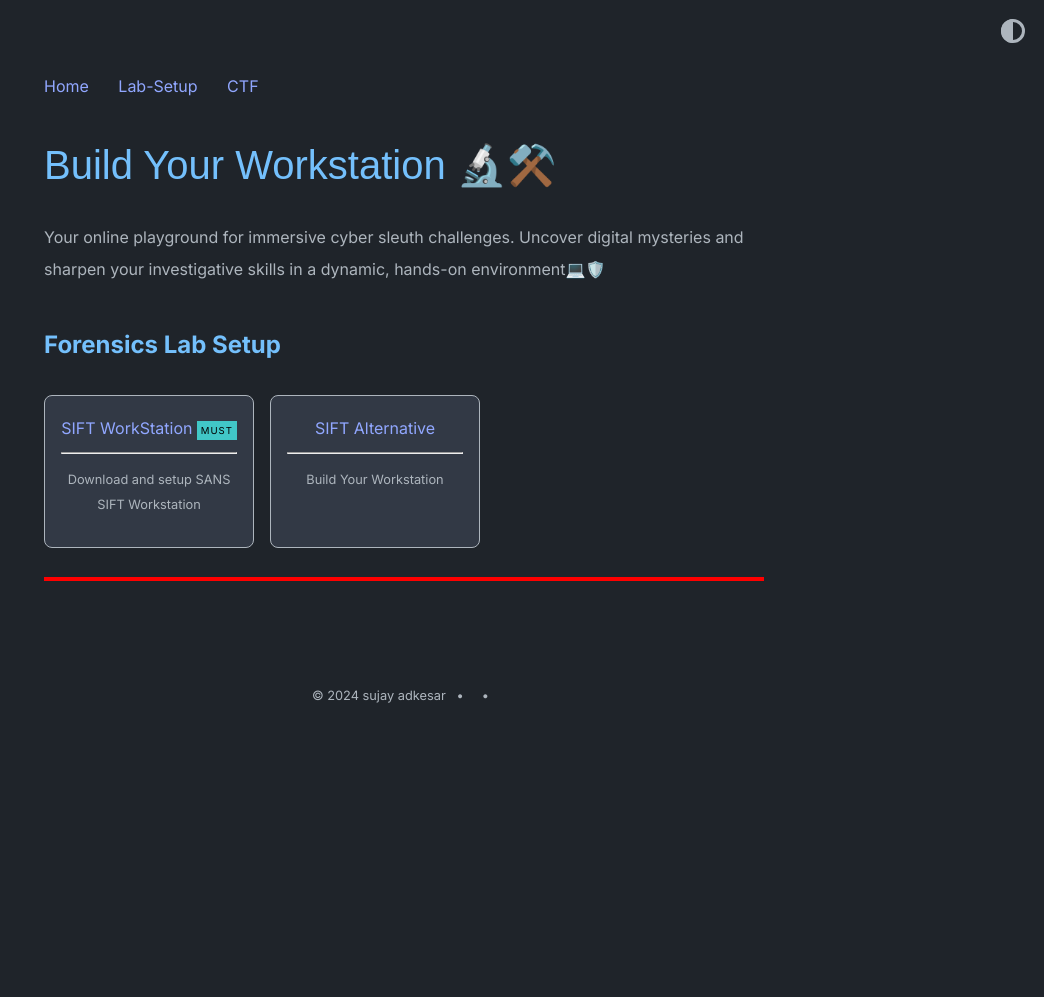
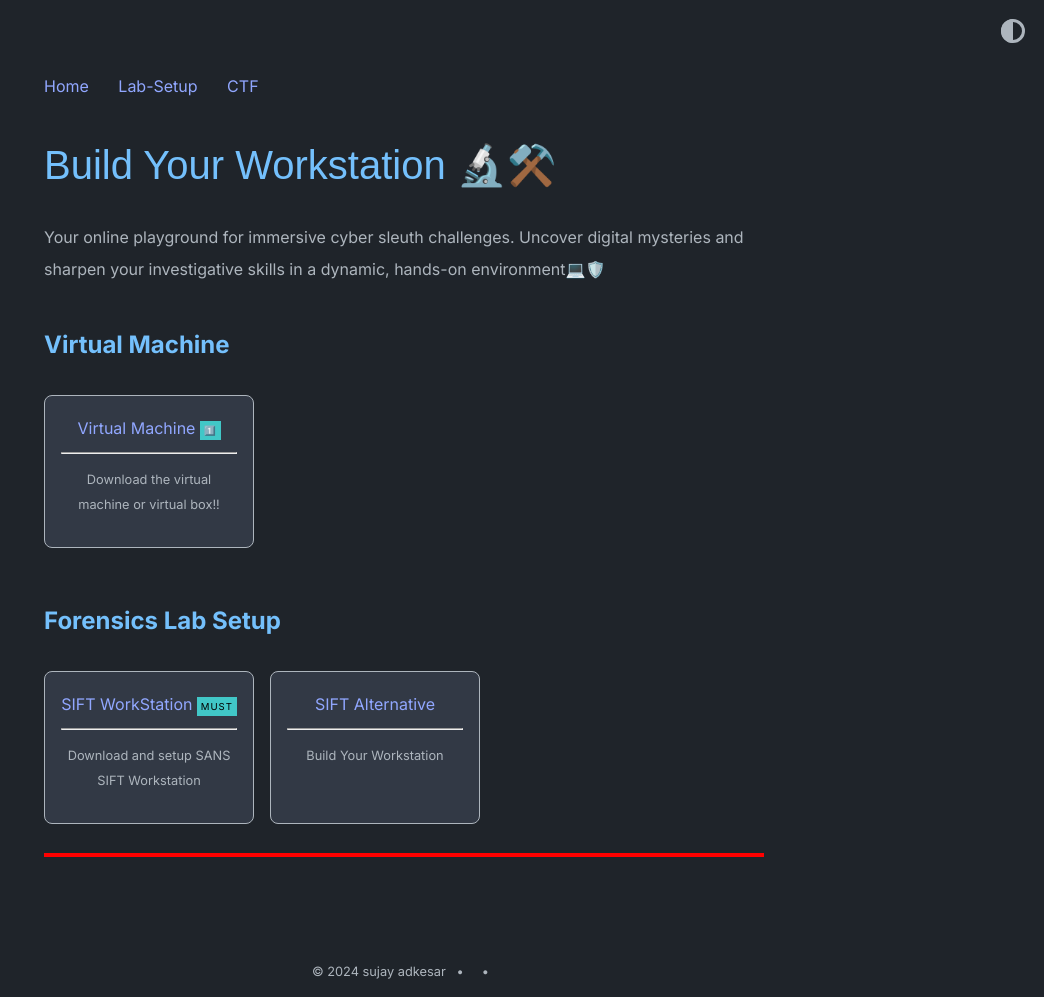
Before and after one commit to thelocalh0st/ForensicsWorkstation, a Jekyll site: the page built from build.md, in a window 1280 px wide. Shown: the whole page, without its empty margins (236-1280 px from the left). Built offline with Jekyll 4.4.1, drawn with Linux system fonts in a browser that asks for light colours; before the commit the page ends 900 px from its top, so only the background shows below that.

Commit message:
pentesting-lab-setup

```diff
--- a/_config.yml
+++ b/_config.yml
@@ -32,6 +32,7 @@ theme_config:
   show_reading_time: true # show number of words and reading time in the blog posts
   show_tags: true # show tags in a blog posts
   show_third_category: true
+  show_Pentesting_lab_setup: true
   # options for "home" page
   home:
     title_projects: Memory Forensics
@@ -39,6 +40,7 @@ theme_config:
     title_blog: Blog
     title_old_projects: Computer Forensics Reference DataSet
     title_third_category: Forensics Lab Setup
+    title_Pentesting_lab_setup: Virtual Machine
 
 soopr:
   publish_token: "pt_97a6aef6f204c5540bdd84a043d3229f" # sign up at https://www.soopr.co to get your publish token and personalize share and reaction options
--- a/_data/home.yml
+++ b/_data/home.yml
@@ -59,6 +59,11 @@ third_category:
     url: alternative
     desc: Build Your Workstation
 
+Pentesting_lab_setup:
+  - title: Virtual Machine
+    url: vm
+    desc: Download the virtual machine or virtual box!!
+    highlight: 1️⃣
 
 footer_entries:
   # - title: thelocalh0st.blog
--- a/build.md
+++ b/build.md
@@ -14,6 +14,12 @@ layout: default
 </header>
 
 
+{% if site.theme_config.show_Pentesting_lab_setup == true %}
+  <h2>{{ site.theme_config.home.title_Pentesting_lab_setup }}</h2>
+  {% include card_list.html collection=site.data.home.Pentesting_lab_setup %}
+{% endif %}
+
+
 {% if site.theme_config.show_third_category == true %}
   <h2>{{ site.theme_config.home.title_third_category }}</h2>
   {% include card_list.html collection=site.data.home.third_category %}
```
